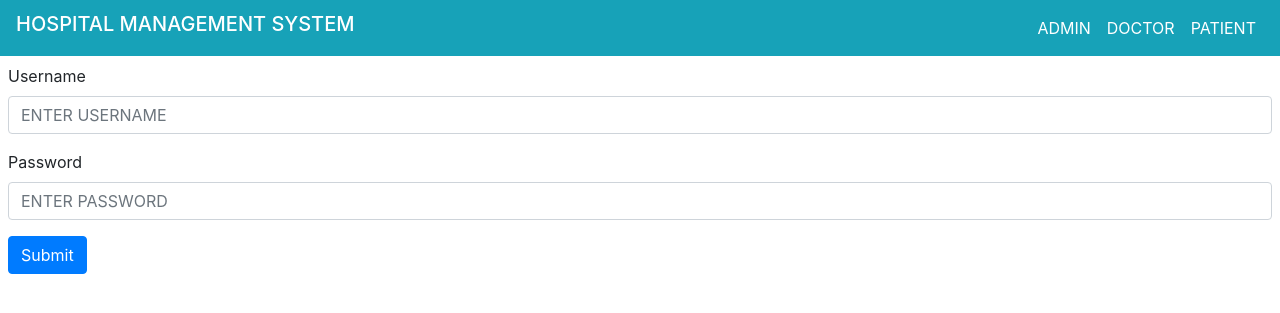
After one commit to pratikdesai399/dbms-project, a PHP site: page /doctorlogin.php in a window 1280 px wide. The commit adds this page. Shown: the top 313 px of the page. Run offline with PHP 8.4, Linux system fonts and the light colour scheme.

Commit message:
add: doctor page

```diff
--- /dev/null
+++ b/doctorlogin.php
@@ -0,0 +1,68 @@
+<?php
+    session_start();
+    include("include/connection.php");
+
+    if(isset($_POST['login'])){
+        $username = $_POST['uname'];
+	    $password = $_POST['pass'];
+
+        $error = array();
+
+        if(empty($username)){
+            $error['doctor'] = "ENTER USERNAME";
+        }else if(empty($password)){
+            $error['doctor'] = "ENTER PASSWORD";
+        }
+
+        if(count($error)==0){
+            $query = " select * FROM doctor WHERE username = '$username' and password = '$password'";
+            $result = mysqli_query($connect, $query);
+
+            if(mysqli_num_rows($result)==1){
+                echo "<script>alert('ADMIN LOGGED IN SUCCESSFULLY')</script>";
+                $_SESSION['doctor'] = $username;
+                header("Location:doctor/index.php");
+            }
+            else{
+                echo "<script>alert('INVALID CREDENTIALS!!')</script>";
+            }
+        }
+    }
+?>
+
+<!DOCTYPE html>
+<html lang="en">
+<head>
+    <meta charset="UTF-8">
+    <meta name="viewport" content="width=device-width, initial-scale=1.0">
+    <title>Doctor Login</title>
+</head>
+<body>
+    <?php include("include/header.php")?>
+
+    <div>
+        <form method="post" class="m-2">
+            <?php
+                if(isset($error['doctor'])){
+                    $sh = $error['doctor'];
+                    $show = "<h4 class='alert alert-danger'>ENTER CREDENTIALS</h4>";
+                }
+                else{
+                    $show = "";
+                }
+                echo $show;
+            ?>
+
+            <div class="form-group">
+                <label>Username</label>
+				<input type="text" name="uname" class="form-control" autocomplete="off" placeholder="ENTER USERNAME">
+			</div>
+			<div class="form-group">
+				<label>Password</label>
+				<input type="password" name="pass" class="form-control" placeholder="ENTER PASSWORD">
+			</div>
+			<input type="submit" name="login" class="btn btn-primary" >
+        </form>
+    </div>
+</body>
+</html>
--- a/include/connection.php
+++ b/include/connection.php
@@ -1,6 +1,3 @@
 <?php
-
-$connect = mysqli_connect("localhost","root","","hms");
-
-
+    $connect = mysqli_connect("localhost","root","","hms");
 ?>
--- a/include/header.php
+++ b/include/header.php
@@ -15,30 +15,20 @@
 
 		<ul class="navbar-nav">
 			<?php
-
 			if(isset($_SESSION['admin'])){
-
 				$user = $_SESSION['admin'];
-
-
-				echo '
-
-			<li class="nav-item"><a href="" class="nav-link text-white">'.$user.'</a></li>
-			<li class="nav-item"><a href="logout.php" class="nav-link text-white">Log Out</a></li>
-
-				';
+					echo '
+						<li class="nav-item"><a href="" class="nav-link text-white">'.$user.'</a></li>
+						<li class="nav-item"><a href="logout.php" class="nav-link text-white">Log Out</a></li>
+					';
 			}else{
 				echo '<li class="nav-item"><a href="adminlogin.php" class="nav-link text-white">ADMIN</a></li>
-			<li class="nav-item"><a href="" class="nav-link text-white">DOCTOR</a></li>
-			<li class="nav-item"><a href="" class="nav-link text-white">PATIENT</a></li>';
+					<li class="nav-item"><a href="doctorlogin.php" class="nav-link text-white">DOCTOR</a></li>
+					<li class="nav-item"><a href="" class="nav-link text-white">PATIENT</a></li>';
 			}
-
 			?>
 		</ul>
 	</nav>
-
-
-
 
 <script src="https://ajax.googleapis.com/ajax/libs/jquery/3.5.1/jquery.min.js"></script>
 <script src="https://cdn.jsdelivr.net/npm/bootstrap@4.5.3/dist/js/bootstrap.bundle.min.js" integrity="sha384-ho+j7jyWK8fNQe+A12Hb8AhRq26LrZ/JpcUGGOn+Y7RsweNrtN/tE3MoK7ZeZDyx" crossorigin="anonymous"></script>
```
Also changed, not shown: doctor/index.php (added, +52 -0 lines), doctor/profile.php (added, +28 -0 lines), doctor/sidenav.php (added, +20 -0 lines).
